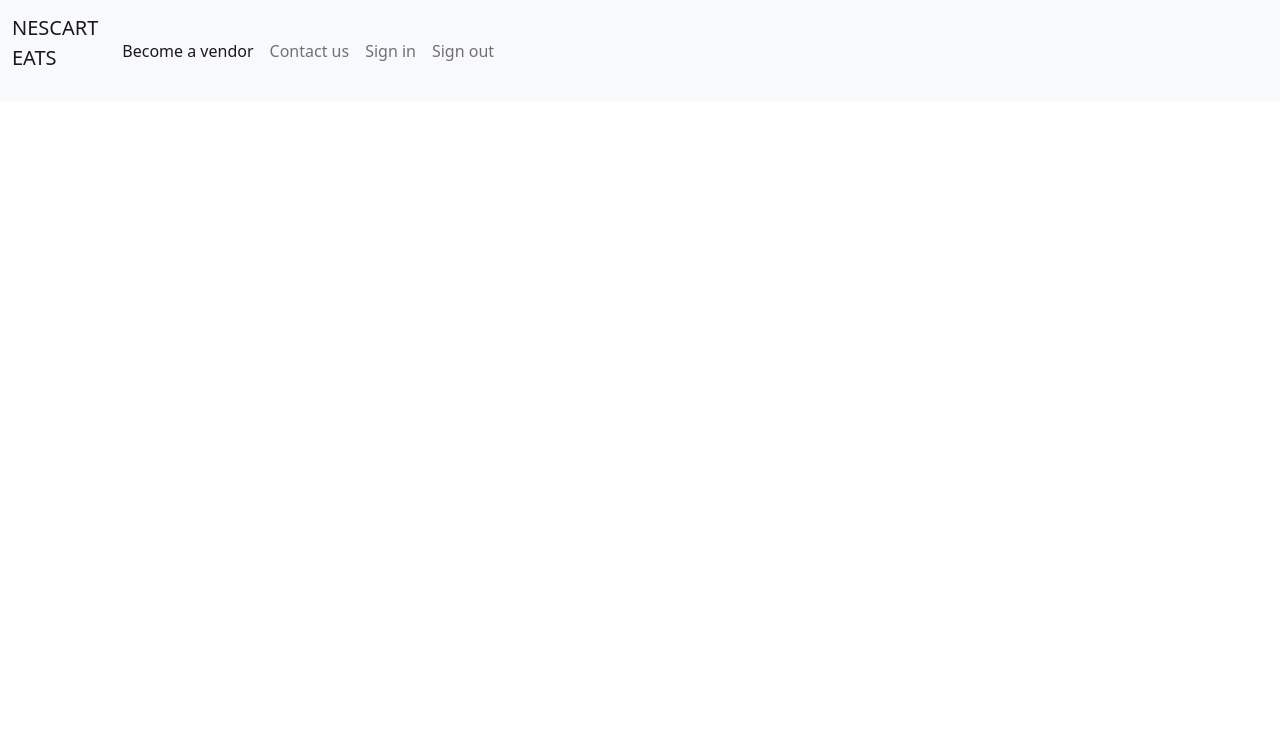
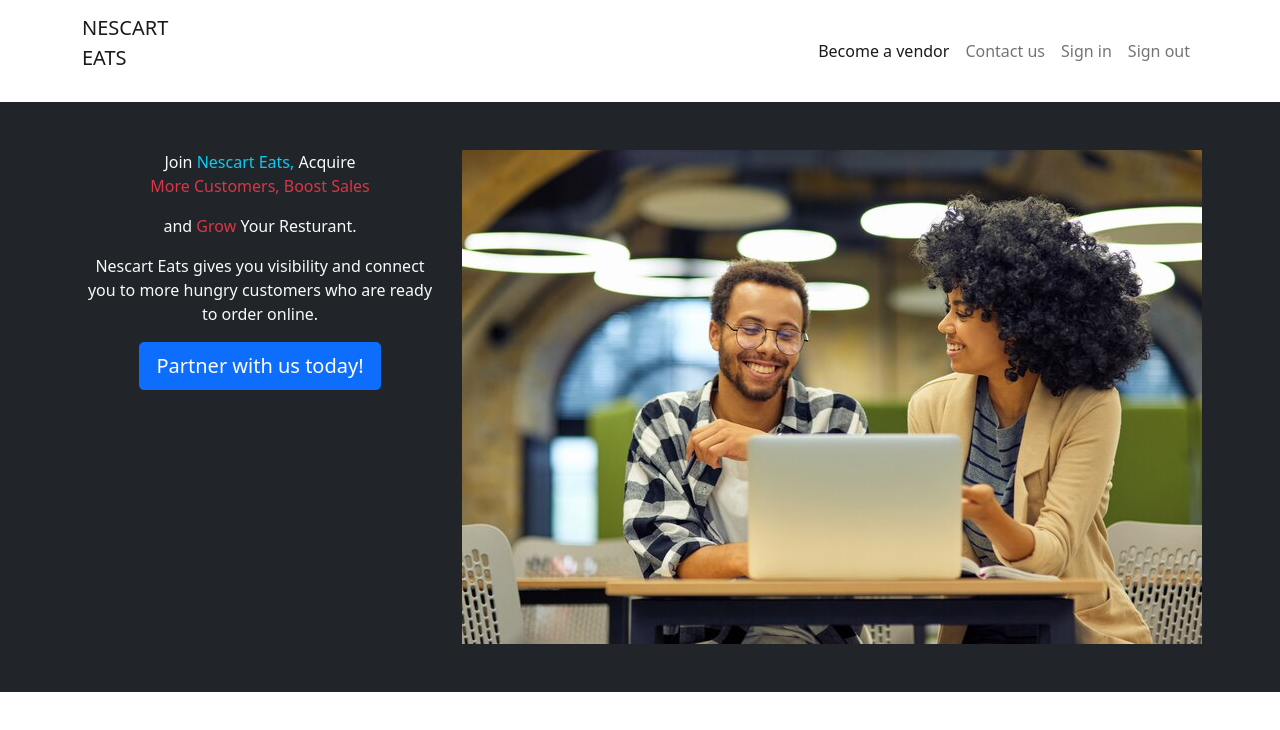
Before and after one commit to Nnenna95/bootstrap-cafe, a plain HTML site: page index.html in a window 1280 px wide. Drawn offline with nearby package versions, Linux system fonts and the light colour scheme.

Commit message:
second commit

```diff
--- a/index.html
+++ b/index.html
@@ -10,14 +10,16 @@
 
 </head>
 <body>
-  <nav class="navbar navbar-expand-lg navbar-light bg-light">
-    <div class="container-fluid">
+  <nav class="navbar navbar-expand-lg navbar-light bg-white">
+    <div class="container">
       <a class="navbar-brand" href="#">NESCART<P>EATS</P></a>
-      <button class="navbar-toggler" type="button" data-bs-toggle="collapse" data-bs-target="#navbarNav" aria-controls="navbarNav" aria-expanded="false" aria-label="Toggle navigation">
+      <button class="navbar-toggler" type="button" data-bs-toggle="collapse"
+      data-bs-target="#navbarNav" aria-controls="navbarNav"
+       aria-expanded="false" aria-label="Toggle navigation">
         <span class="navbar-toggler-icon"></span>
       </button>
       <div class="collapse navbar-collapse" id="navbarNav">
-        <ul class="navbar-nav">
+        <ul class="navbar-nav ms-auto">
           <li class="nav-item">
             <a class="nav-link active" aria-current="page" href="#Become a vendor">Become a vendor</a>
           </li>
@@ -35,6 +37,21 @@
       </div>
     </div>
   </nav>
+  <section class ="bg-dark text-light p-5 text-center">
+    <div class="container">
+      <div class="row">
+       <div class="col-lg-4 col-sm-6">
+        <h> Join <span class="text-info">Nescart Eats,</span> Acquire </h>
+        <p class="text-danger"> More Customers, Boost Sales</p>
+        <P> and <span class="text-danger">Grow </span> Your Resturant.</P>
+        <P> Nescart Eats gives you visibility and connect you to more hungry customers who are ready to order online.</P>
+        <button class="btn btn-primary btn-lg">Partner with us today!</button>
+       </div>
+      <div class="col-lg-4 col-sm-6">
+        <img src="nescart_img.jpg" alt="">
+     </div>
+    </div>
+     </section>
   <script src="https://cdn.jsdelivr.net/npm/bootstrap@5.0.2/dist/js/bootstrap.bundle.min.js" integrity="sha384-MrcW6ZMFYlzcLA8Nl+NtUVF0sA7MsXsP1UyJoMp4YLEuNSfAP+JcXn/tWtIaxVXM" crossorigin="anonymous"></script>
   </body>
 </html>
```
Also changed, not shown: ps_img jpeg.jpg (added), shawarma_img jpeg.jpg (added).
